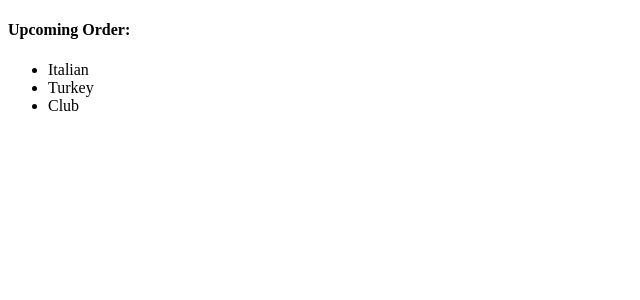
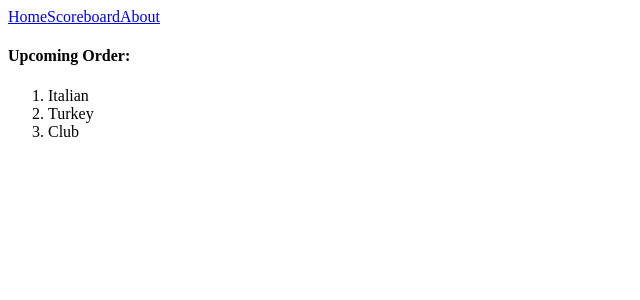
Before and after one commit to bjulander/game-app, a React (Create React App) app in the folder game-front/: page / in a window 1280 px wide. Shown: the top 300 px of the page, without its empty margins (0-640 px from the left). Built offline with nearby package versions, Linux system fonts and the light colour scheme.

Commit message:
spread out compenents to be in own folders for better organization.

```diff
--- a/game-front/package.json
+++ b/game-front/package.json
@@ -8,6 +8,7 @@
     "@testing-library/user-event": "^12.8.3",
     "react": "^17.0.2",
     "react-dom": "^17.0.2",
+    "react-icons": "^4.2.0",
     "react-redux": "^7.2.4",
     "react-router-dom": "^5.2.0",
     "react-scripts": "4.0.3",
--- a/game-front/src/App.js
+++ b/game-front/src/App.js
@@ -1,11 +1,13 @@
 import Orders from './orders/orders.js'
+import NavBar from './bars/navBar/NavBar.js'
 
 function App() {
   return (
     <>
+      <NavBar />
       <Orders />
     </>
   )
 }
 
-export default App;
+export default App
--- /dev/null
+++ b/game-front/src/bars/navBar/NavBar.js
@@ -0,0 +1,11 @@
+import {Link} from 'react-router-dom'
+
+export default function NavBar() {
+    return (
+        <>
+            <Link to="/">Home</Link>
+            <Link to="/scoreboard">Scoreboard</Link>
+            <Link to="/about">About</Link>
+        </>
+    )
+}
--- a/game-front/src/index.js
+++ b/game-front/src/index.js
@@ -7,6 +7,7 @@ import ordersReducer from './reducers/ordersReducer'
 import {createStore, compose, applyMiddleware} from 'redux'
 import thunk from 'redux-thunk'
 import {composeWithDevTools} from 'redux-devtools-extension'
+// import * as FaIcons from "react-icons/fa" // <FaIcons.(iconName)/>
 
 // import {createBrowserHistory} from 'history'
 
--- a/game-front/src/orders/order.js
+++ b/game-front/src/orders/order.js
@@ -2,7 +2,7 @@
 export default function Order(props) {
     return (
         <>
-            <li key={props.indOrder.id}>{props.indOrder.name}</li>
+            <li key={props.sandwich.id}>{props.sandwich.name}</li>
         </>
     )
 }
--- a/game-front/src/orders/orders.js
+++ b/game-front/src/orders/orders.js
@@ -12,9 +12,9 @@ class Orders extends Component {
         return (
             <>
                 <h4>Upcoming Order:</h4>
-                <ul>
-                    {this.props.orders.map(order => <Order indOrder={order}/>)}
-                </ul>
+                <ol type="1">
+                    {this.props.orders.map(order => <Order sandwich={order}/>)}
+                </ol>
             </>
         )
     }
```
Also changed, not shown: game-front/src/bars/leftBar/LeftBar.js (added, +11 -0 lines), game-front/src/sideBars/sbLeftContainer.js (deleted), game-front/src/sideBars/sbRight.js (deleted), 1 other file (tests, documents, lock files or other folders).
